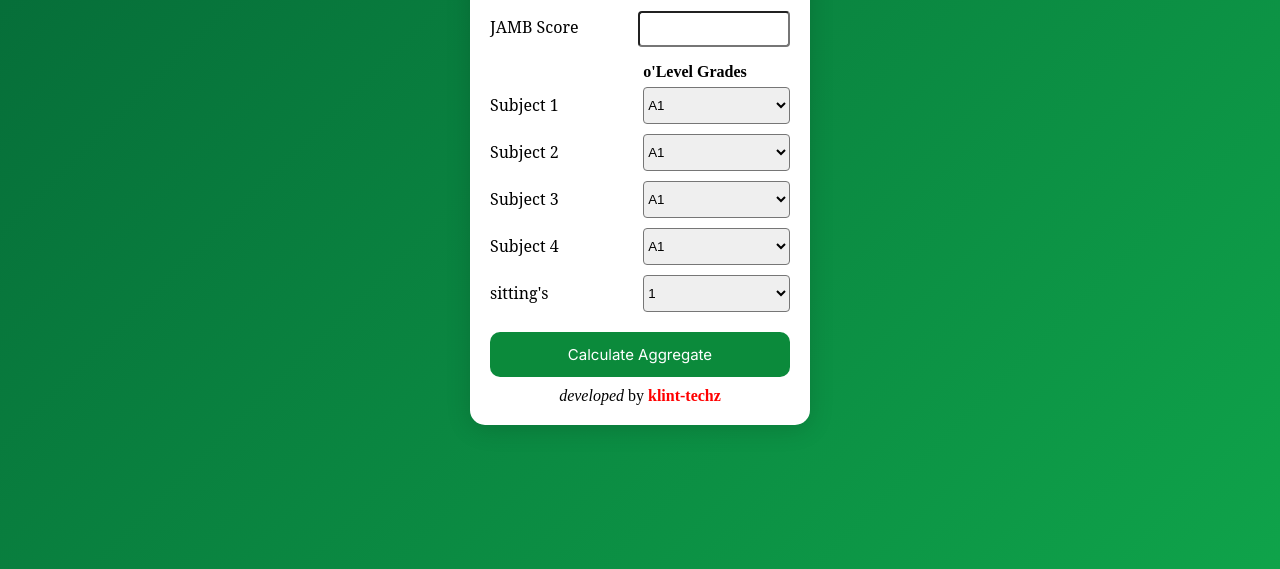
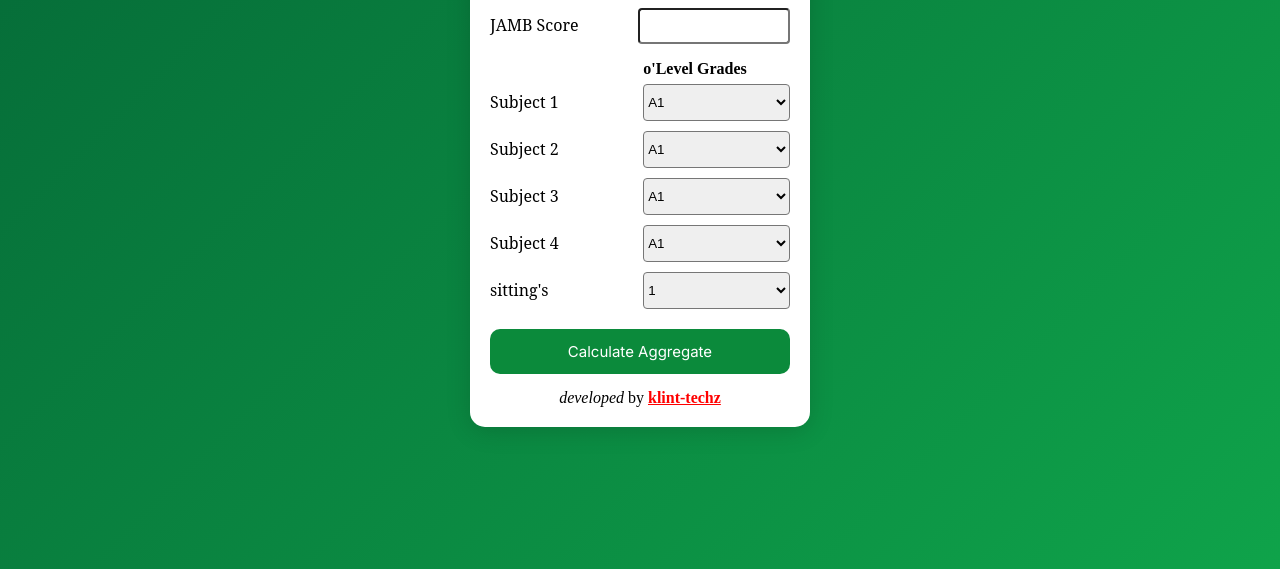
Before and after one commit to klint-techz/UNN-Aggregate-Calculator, a plain HTML site: page index.html in a window 1280 px wide. Shown: the part 231-800 px from the top of the page. Drawn offline with Linux system fonts and the light colour scheme.

Commit message:
Update style.css

```diff
--- a/style.css
+++ b/style.css
@@ -73,11 +73,10 @@ body{
 }
 footer{
     text-align: center;
-    padding-top: 10px;
+    padding-top: 15px;
 }
 a{
     color: red;
-    text-decoration: none;
 }
 .olevelLabel{
     text-align: center;
```
